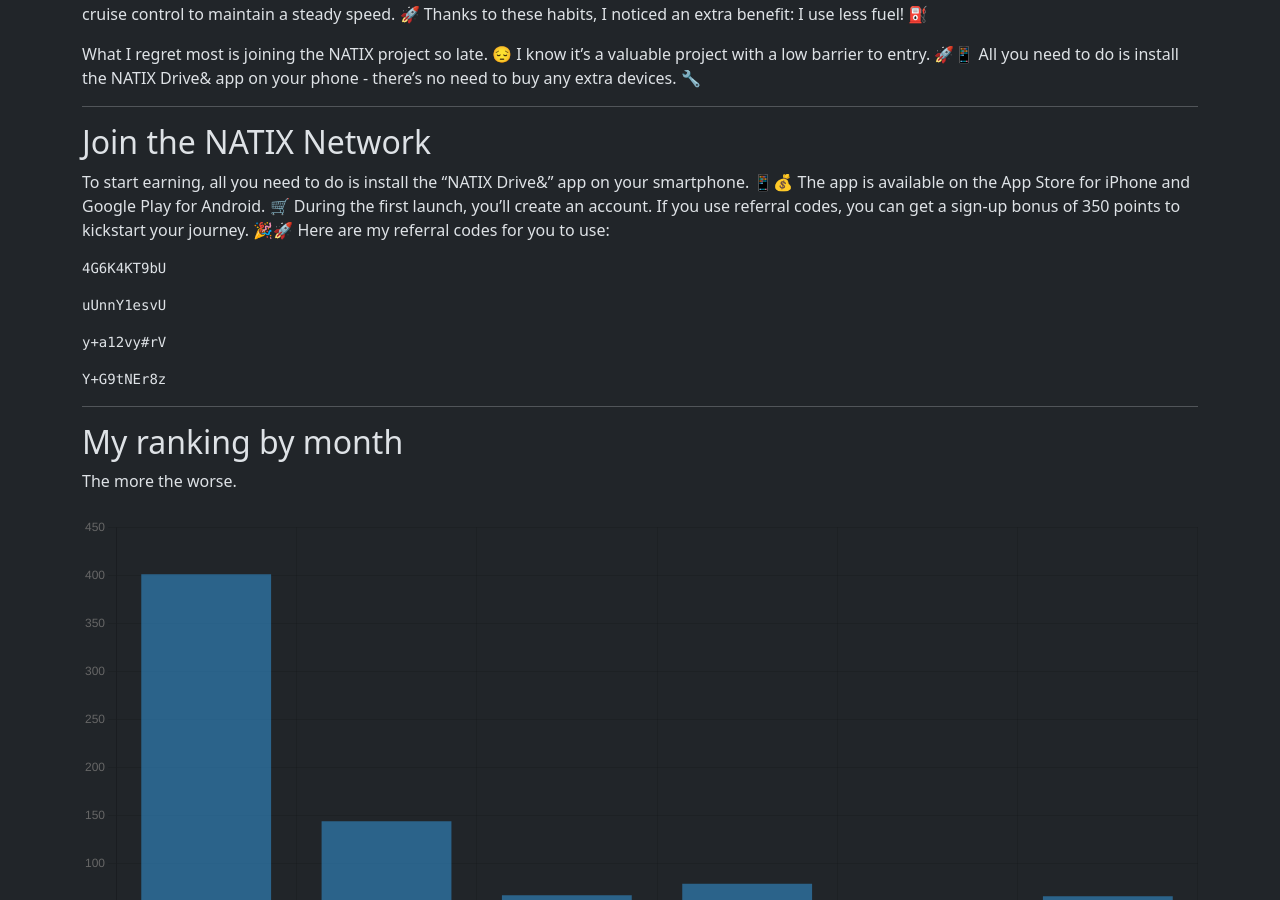
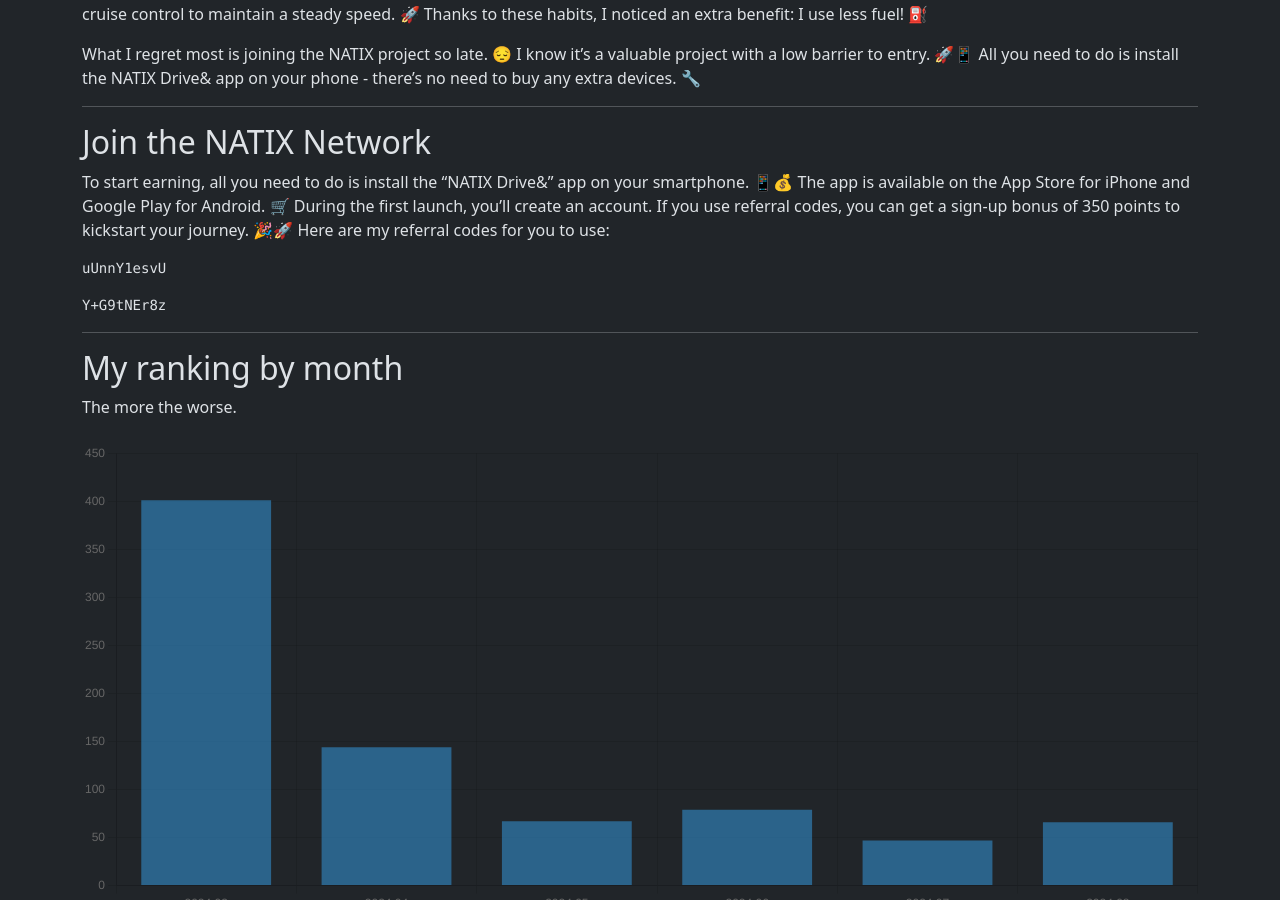
Before and after one commit to torrocus/natix, a Jekyll site: the page built from index.md, in a window 1280 px wide and 900 px high, scrolled down 2352 px. Built offline with Jekyll 4.4.1, drawn with Linux system fonts in a browser that asks for light colours.

Commit message:
Remove used referrer codes

````diff
--- a/index.md
+++ b/index.md
@@ -137,15 +137,7 @@ If you use referral codes, you can get a sign-up bonus of 350 points to kickstar
 Here are my referral codes for you to use:
 <!-- NATIX-REFERRAL-CODES-LIST:START -->
 ```
-4G6K4KT9bU
-```
-
-```
 uUnnY1esvU
-```
-
-```
-y+a12vy#rV
 ```
 
 ```
````
